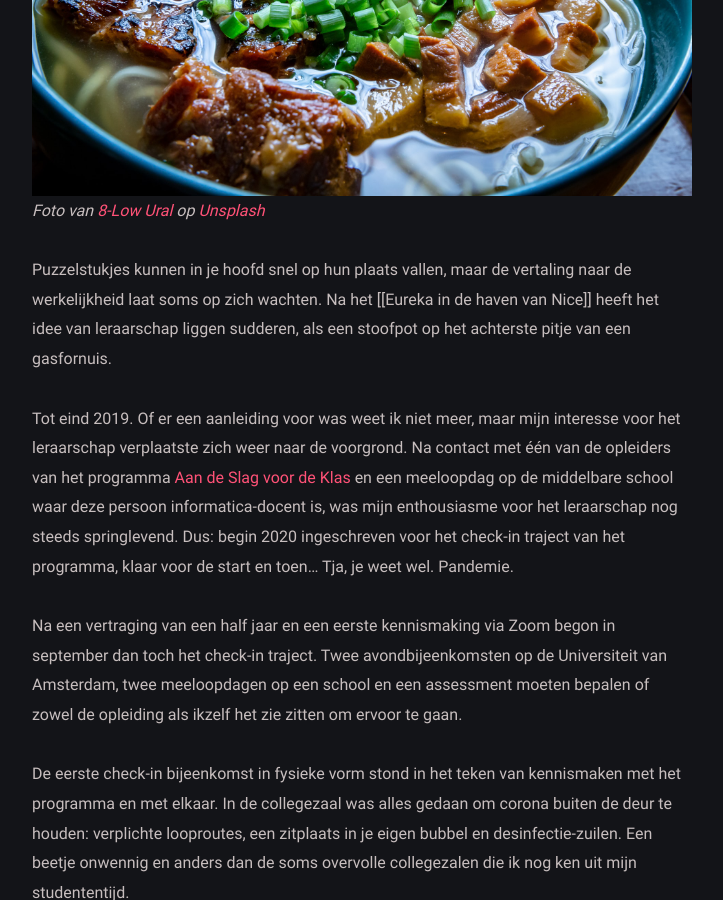
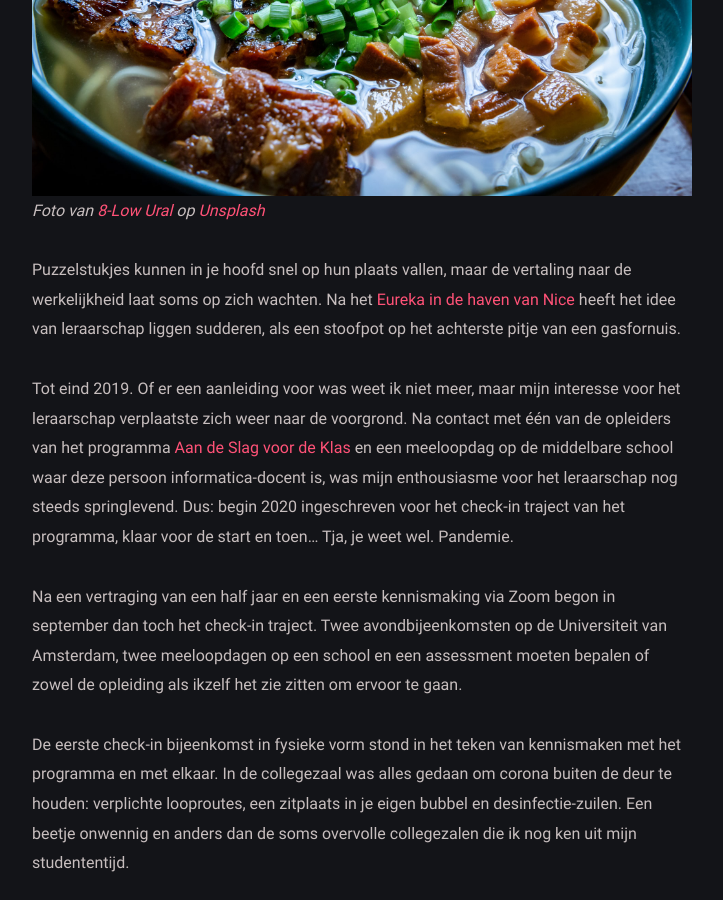
Before and after one commit to heymichal/heymichal.github.io, a Jekyll site: the page built from _posts/2020-10-03-een-sudderend-avontuur.md, in a window 1280 px wide and 900 px high, scrolled down 637 px. Shown: the whole window, without its empty margins (278-1001 px from the left). Built offline with Jekyll 4.4.1, drawn with Linux system fonts in a browser that asks for light colours; part of the change alters nothing that is shown.

```diff
--- a/_posts/2020-10-03-een-sudderend-avontuur.md
+++ b/_posts/2020-10-03-een-sudderend-avontuur.md
@@ -1,7 +1,7 @@
 ---
 layout: post
 title: Een sudderend avontuur
-date: 2020-10-03 18:40:00 +0000
+date: 2020-10-03T18:40:00.000+00:00
 tags:
 - aan-de-slag-voor-de-klas
 
@@ -9,7 +9,7 @@ tags:
 ![](/uploads/8-low-ural-l3mr7vsdmd4-unsplash.jpg)
 _Foto van_ [_8-Low Ural_](https://unsplash.com/@ural_8_low?utm_source=unsplash&utm_medium=referral&utm_content=creditCopyText) _op_ [_Unsplash_](https://unsplash.com/s/photos/stew?utm_source=unsplash&utm_medium=referral&utm_content=creditCopyText)
 
-Puzzelstukjes kunnen in je hoofd snel op hun plaats vallen, maar de vertaling naar de werkelijkheid laat soms op zich wachten. Na het \[\[Eureka in de haven van Nice\]\] heeft het idee van leraarschap liggen sudderen, als een stoofpot op het achterste pitje van een gasfornuis.
+Puzzelstukjes kunnen in je hoofd snel op hun plaats vallen, maar de vertaling naar de werkelijkheid laat soms op zich wachten. Na het [Eureka in de haven van Nice]({% post_url 2020-09-30-eureka-in-de-haven-van-nice %}) heeft het idee van leraarschap liggen sudderen, als een stoofpot op het achterste pitje van een gasfornuis.
 
 Tot eind 2019. Of er een aanleiding voor was weet ik niet meer, maar mijn interesse voor het leraarschap verplaatste zich weer naar de voorgrond. Na contact met één van de opleiders van het programma [Aan de Slag voor de Klas](https://www.uva.nl/programmas/lerarenopleiding/aan-de-slag-voor-de-klas/aan-de-slag-voor-de-klas.html?cb) en een meeloopdag op de middelbare school waar deze persoon informatica-docent is, was mijn enthousiasme voor het leraarschap nog steeds springlevend. Dus: begin 2020 ingeschreven voor het check-in traject van het programma, klaar voor de start en toen... Tja, je weet wel. Pandemie.
 
@@ -21,7 +21,6 @@ Na een introductie van het programma was het aan de deelnemers om in tweetallen
 
 > Leerling 2020 heeft van 2015-2018 "gepersonaliseerd onderwijs" voor leerlingen gerealiseerd. Daarbij is er meer ruimte voor leerlingen m.b.t. hoe, wat en waar ze willen leren. Om dit te realiseren checken scholen vaker of leerlingen de lesstof beheersen die ze dienen te beheersen. Ook hebben zij een flexibel rooster ingevoerd en wordt er meer gebruik gemaakt van individuele leerroutes, coaching en digitale didactiek. Vanwege het succes wordt dit traject vervolgd onder de naam "Voortgezet Leren" waarbij scholen vooral ondersteund worden om leerlingen beter voor te bereiden op de toekomst.
 >
->
 > **_Vraag:_** _Wat zijn volgens jou de voor- en de nadelen van gepersonaliseerd leren en in hoeverre zou je kiezen voor deze aanpak (en waarom)?_
 
 Bij deze casus gingen mijn gedachten meteen uit naar initiatieven als het [Modern Classrooms Project](https://modernclassrooms.org/), waarbij principes als [blended learning](https://www.teachthought.com/learning/the-definition-of-blended-learning/) en de [flipped classroom](https://www.edutopia.org/blog/flipped-classroom-pro-and-con-mary-beth-hertz) komen kijken. Allemaal manieren om online leren en digitale media als videos en zelfs podcasts meer bij het onderwijs te betrekken. Als de verbale, live uitleg van een docent vervangen kan worden door een video, kan iedere leerling op zijn eigen niveau en tempo onderwijs volgen. De uitleg kan thuis of waar dan ook geconsumeerd worden, terwijl het traditionele huiswerk verplaatst naar de klas. Het grote pluspunt: de leraar is aanwezig op het moment dat de leerling met de stof aan het werk is en daar vragen over heeft. Aan de andere kant vergt het veel (initiële) inzet van de leraar om voor iedere (groep) leerling(en) onderwijs op maat te maken. Een wijs man zei ooit: "Ieder nadeel heeft zijn voordeel".
@@ -30,7 +29,6 @@ Nog een casus dan, over beleid:
 
 > Het aantal inschrijvingen op de school neemt al een aantal jaren af. Om meer leerlingen aan te trekken, wil de school een Technasiumafdeling opzetten (=een projectmatige vorm van bèta-onderwijs). Jij hebt veel ervaring met het implementeren van organisatieveranderingen en ziet dan ook dat de wijze en de snelheid waarop het managementteam deze verandering wil implementeren vrij onhandig is. Jij weet wel beter!
 >
->
 > **_Vraag:_** _Hoe ga jij hiermee om in de positie die je hebt als startende leerkracht? Waar verwacht je tegenaan te lopen?_
 
 Respecteren oude rotten de nieuwe, potentieel disruptieve inzichten van een groentje? Als startende leerkracht hoop je van wel, maar de praktijk is wellicht anders. Uiteindelijk heeft het te maken met het type school waar je voor kiest. Ga je voor een school die op traditionele manier onderwijs aanbiedt, dan kun je verwachten dat er weinig ruimte is voor vernieuwing. Kun je echter een school vinden die onderwijsvernieuwing hoog in het vaandel heeft staan, dan is de kans groter dat ze juist nieuwschierig zijn naar de denkbeelden van een buitenstaander. Of mijn vooroordeel is onterecht, dat kan natuurlijk ook. Deze casus zet in ieder geval aan tot nadenken over het type school waar ik terecht zou willen komen, als ik besluit om het programma door te zetten.
```
Also changed, not shown: .forestry/front_matter/templates/blog-post.yml.
